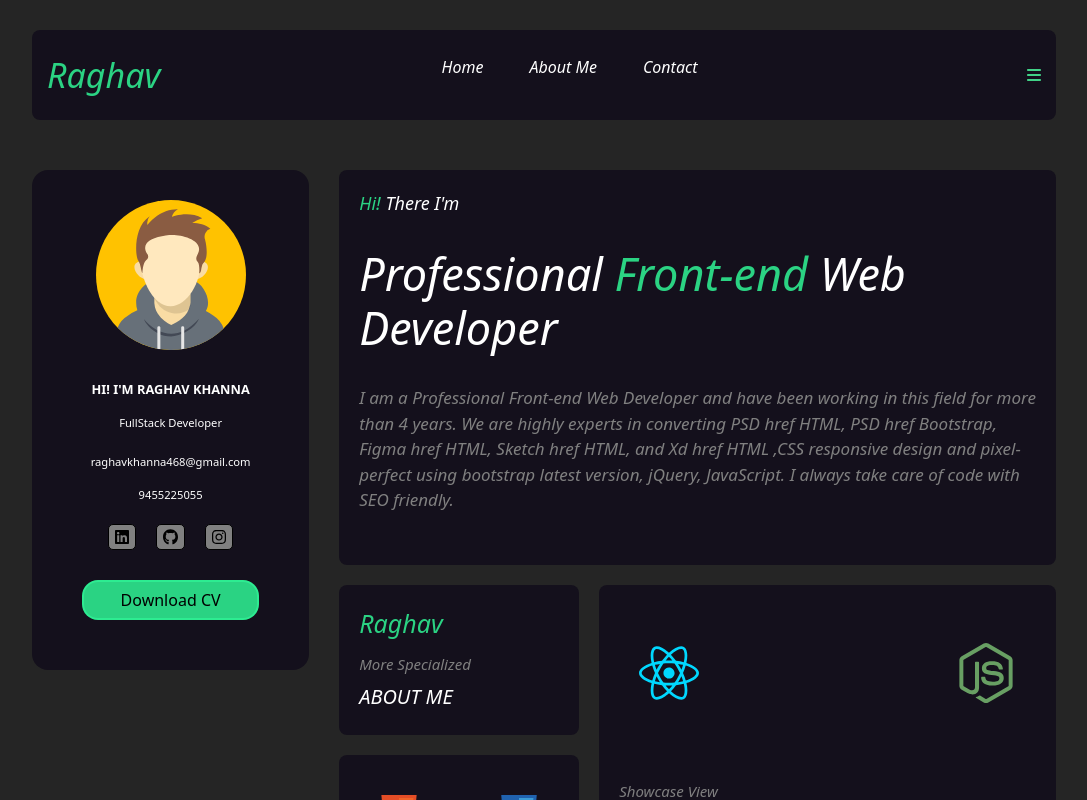
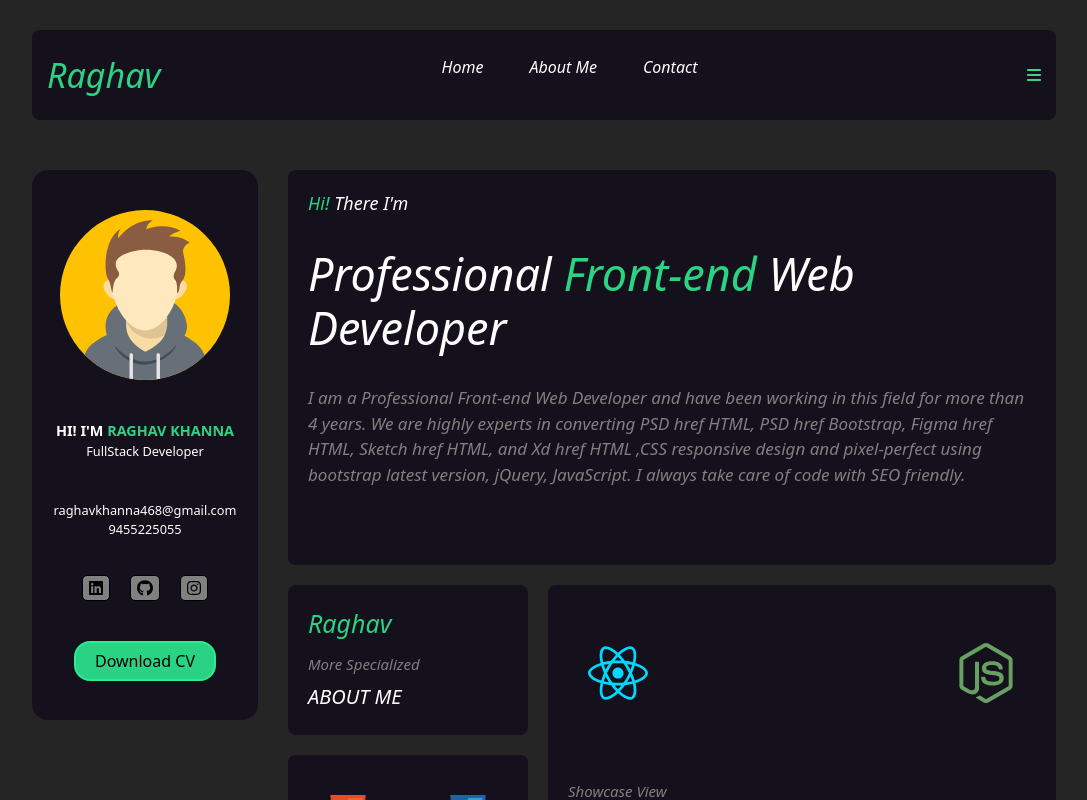
Before and after one commit to Raghav-pixel/My-portfolio, a React (Create React App) app: page / in a window 1280 px wide. Shown: the top 800 px of the page, without its empty margins (96-1183 px from the left). Built offline with nearby package versions, Linux system fonts and the light colour scheme.

Commit message:
minor fixes and handle width of socia media card

```diff
--- a/src/components/About/About.css
+++ b/src/components/About/About.css
@@ -70,7 +70,7 @@
 @media (min-width: 768px) {
     .about-ctr {
         margin: 50px 0 50px 30px;
-        min-width: 70%;
+        min-width: 75%;
         display: flex;
         flex-direction: column;
     }
--- a/src/components/Experience/Experience.css
+++ b/src/components/Experience/Experience.css
@@ -23,7 +23,7 @@
 
 @media (min-width: 768px) {
     .exp-ctr {
-        min-width: 70%;
+        min-width: 75%;
         margin: 50px 0px 0px 20px;
     }
 }
--- a/src/components/Home/Home.css
+++ b/src/components/Home/Home.css
@@ -76,7 +76,7 @@
 @media (min-width: 768px) {
     .main-ctr {
         margin: 50px 0 50px 30px;
-        min-width: 70%;
+        min-width: 75%;
         display: flex;
         flex-direction: column;
     }
--- a/src/components/SocialMediaCard/SocialMediaCard.css
+++ b/src/components/SocialMediaCard/SocialMediaCard.css
@@ -5,7 +5,7 @@
     border-radius: 16px;
     margin: 50px 0;
     width: 310px;
-    height: 500px;
+    height: 550px;
     background-color: rgb(20, 16, 28)!important;
     color: white;
 }
@@ -14,22 +14,22 @@
     display: flex;
     flex-direction: column;
     align-items: center;
-    justify-content: space-between;
-    height: 50px;
+    /* justify-content: space-between; */
+    /* height: 50px; */
 }
 
 .contact-ctr {
     display: flex;
     flex-direction: column;
     align-items: center;
-    justify-content: space-between;
-    height: 40px;
+    /* justify-content: space-between; */
+    /* height: 40px; */
 }
 
 .social-media-icons-ctr {
     display: flex;
     justify-content: space-between;
-    padding: 20px;
+    padding: 10px;
 }
 
 .cv-btn {
@@ -39,23 +39,26 @@
     border-radius: 16px;
     width: 70%;
     height: 40px;
+    margin-top: 20px;
 }
 
 .profile-name {
-    font-size: 0.8em;
+    font-size: 0.9em;
     font-weight: bold;
+    margin: 0;
 }
 
 .profile-job {
-    font-size: 0.7rem;
+    font-size: 0.8rem;
 }
 
 .profile-email {
-    font-size: 0.7em;
+    font-size: 0.8em;
+    margin: 0;
 }
 
 .profile-mobile {
-    font-size: 0.7em;
+    font-size: 0.8em;
 }
 
 .cv-btn:hover {
@@ -65,7 +68,8 @@
 
 @media (min-width: 768px) {
     .container {
-        width: 310px;
+        width: 18%;
+        height: 550px;
         /* min-width: 200px; */
     }
 }
--- a/src/components/SocialMediaCard/SocialMediaCard.js
+++ b/src/components/SocialMediaCard/SocialMediaCard.js
@@ -8,9 +8,9 @@ import GithubIcon from '../../assets/images/github.svg';
 const SocialMediaCard = () => {
   return (
     <div className='container'>
-      <img className='ctr-profile' src={avatar} height={'150px'} width={'150px'} style={{ margin: '30px 0', borderRadius: '16px' }} alt='profile_pic' />
+      <img className='ctr-profile' src={avatar} height={'170px'} width={'170px'} style={{ margin: '40px 0', borderRadius: '16px' }} alt='profile_pic' />
       <div className='job-ctr'>
-        <p className='profile-name'>HI! I'M RAGHAV KHANNA</p>
+        <p className='profile-name'>HI! I'M <span style={{ color: 'rgba(47, 240, 147, 0.871)' }}>RAGHAV KHANNA</span></p>
         <p className='profile-job'>FullStack Developer</p>
       </div>
       <br></br>
```
